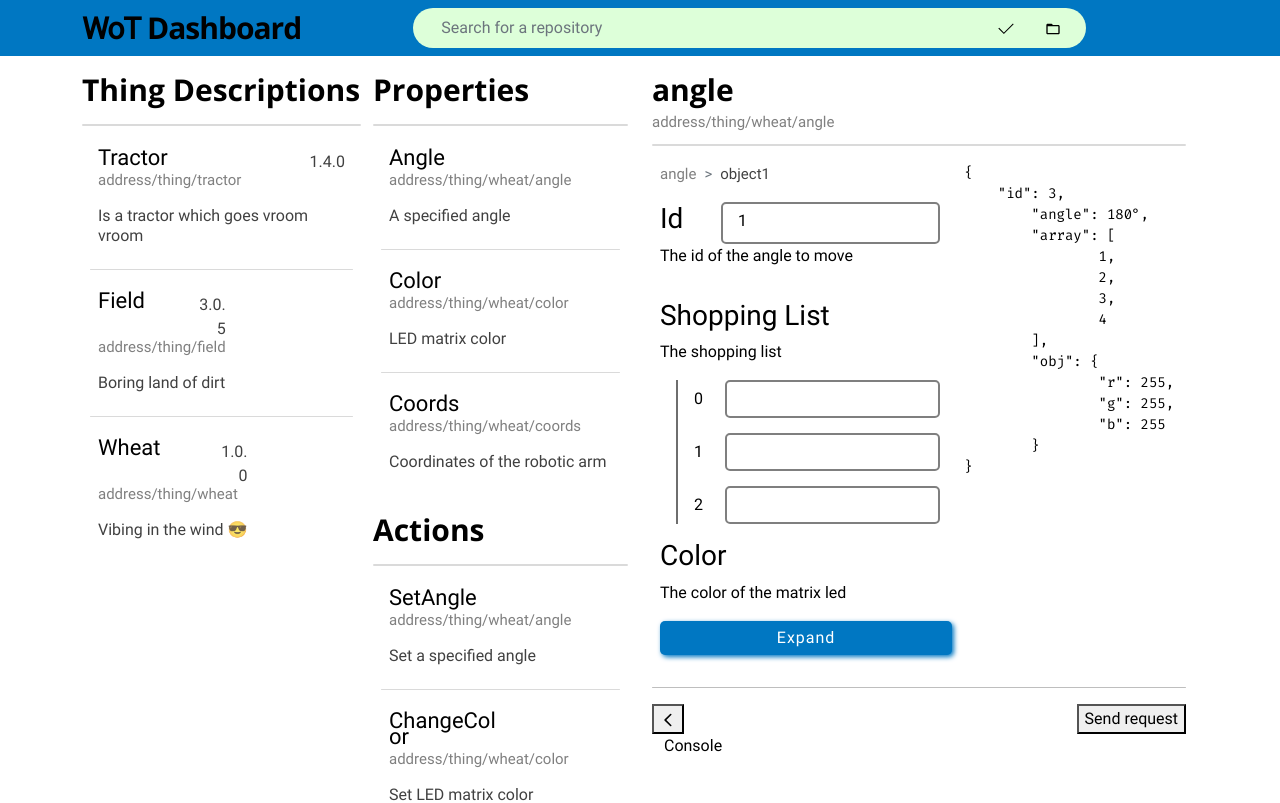
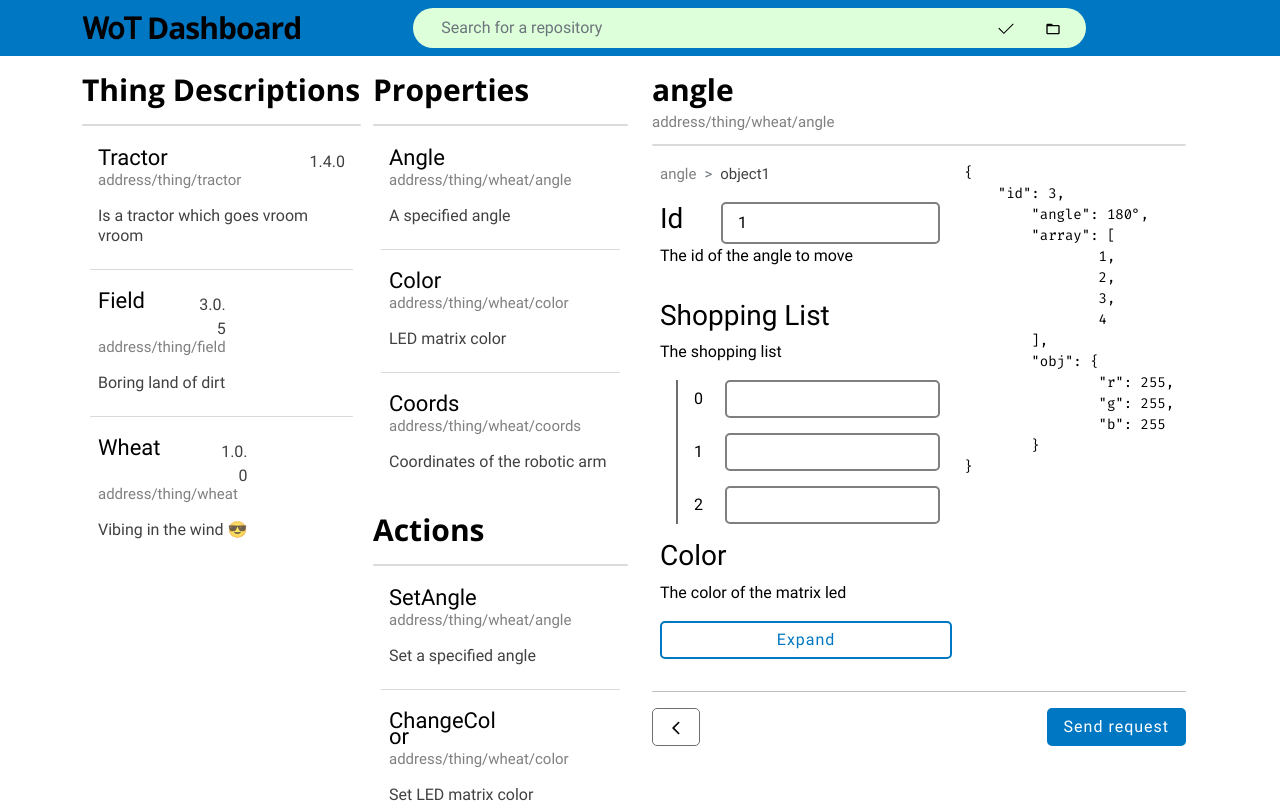
Before and after one commit to Erro48/itd-debugtool, a React (Create React App) app: page / in a window 1280 px wide. Shown: the top 803 px of the page. Built offline with nearby package versions, Linux system fonts and the light colour scheme.

Commit message:
Minor fixes

```diff
--- a/src/App.css
+++ b/src/App.css
@@ -50,3 +50,27 @@
 hr {
 	border-radius: 10px;
 }
+
+.button {
+	padding: 5px 15px;
+	border-radius: var(--small-border-radius);
+	letter-spacing: 1px;
+}
+
+.primary-btn {
+	background-color: var(--primary-color);
+	border: 2px solid var(--primary-color);
+	color: var(--light-color);
+}
+
+.secondary-btn {
+	background-color: var(--light-color);
+	border: 2px solid var(--primary-color);
+	color: var(--primary-color);
+}
+
+.light-btn {
+	border: 1px solid var(--tertiary-color);
+	color: var(--primary-text-color);
+	background-color: var(--light-color);
+}
--- a/src/App.js
+++ b/src/App.js
@@ -69,7 +69,7 @@
 					<div className='col-12 col-sm-6 d-sm-block'>
 						<div className='row m-auto'>
 							<PropDescription {...chosenInteraction} />
-							<OutputPanel />
+							{/* <OutputPanel /> */}
 						</div>
 					</div>
 				</div>
--- a/src/components/utils/Attribute/ObjectAttribute.js
+++ b/src/components/utils/Attribute/ObjectAttribute.js
@@ -1,12 +1,13 @@
 import React from 'react'
-import AttributeInput from './AttributeInput'
 
 const ObjectAttribute = ({ name, description, type, values }) => {
 	return (
 		<>
 			<h3 className='attribute-name'>{name}</h3>
 			<p>{description}</p>
-			<button className='attribute-object-expand w-100'>Expand</button>
+			<button className='attribute-object-expand button secondary-btn w-100'>
+				Expand
+			</button>
 		</>
 	)
 }
--- a/src/components/utils/Attribute/SetInput.js
+++ b/src/components/utils/Attribute/SetInput.js
@@ -2,9 +2,9 @@
 
 const SetInput = ({ values }) => {
 	return (
-		<div class='dropdown'>
+		<div class='dropdown h-100'>
 			<input
-				className='w-100 dropdown-toggle'
+				className='w-100 h-100 dropdown-toggle'
 				type='button'
 				data-bs-toggle='dropdown'
 				aria-expanded='false'
--- a/src/components/utils/Attribute/attribute.css
+++ b/src/components/utils/Attribute/attribute.css
@@ -44,16 +44,6 @@
 	border-radius: 5px 5px 0 0;
 } */
 
-.attribute-object-expand {
-	border: none;
-	background: var(--primary-color);
-	color: var(--light-color);
-	padding: 5px 15px;
-	border-radius: var(--small-border-radius);
-	letter-spacing: 1px;
-	box-shadow: 2px 2px 5px var(--primary-color);
-}
-
 .attribute-object-expand:active {
 	filter: brightness(75%);
 }
```
